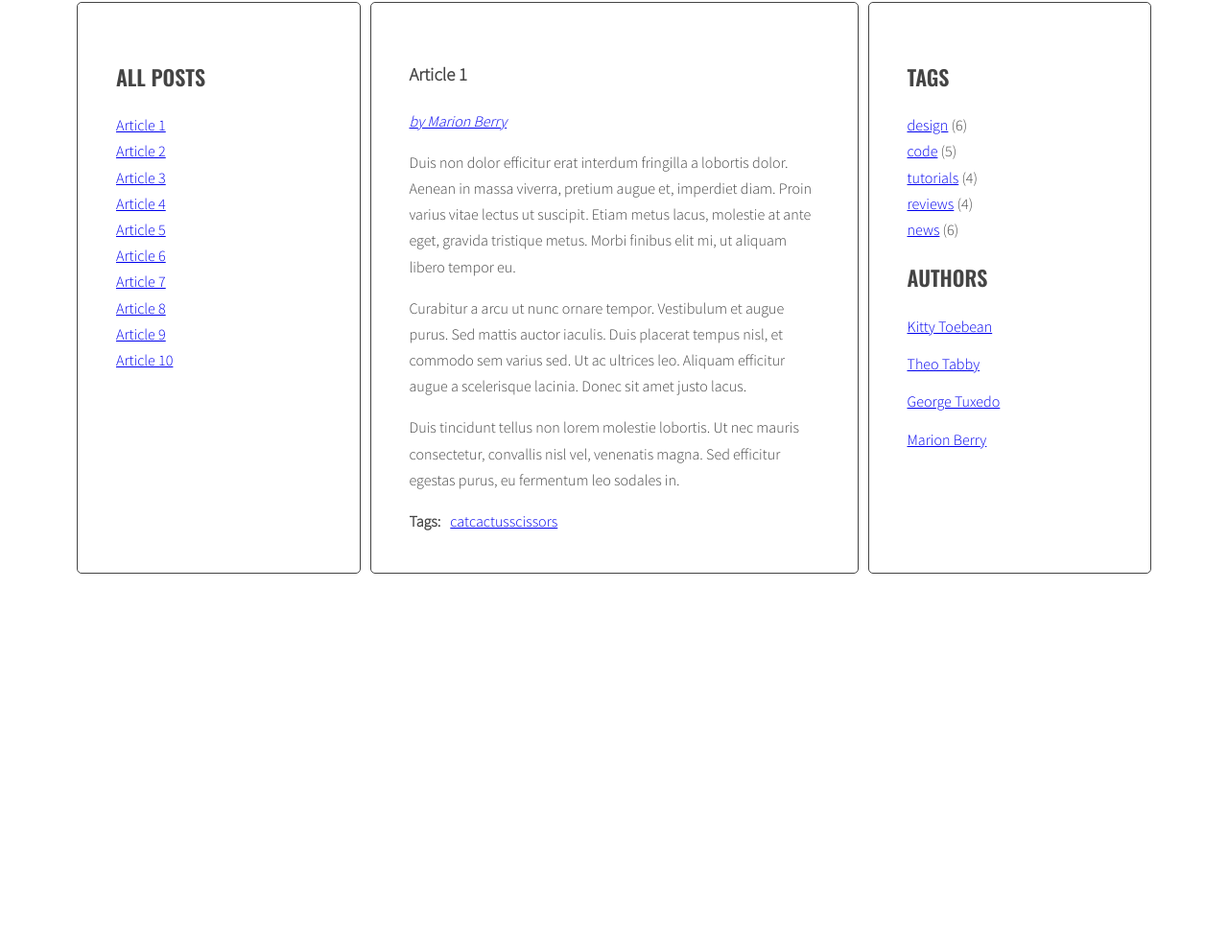
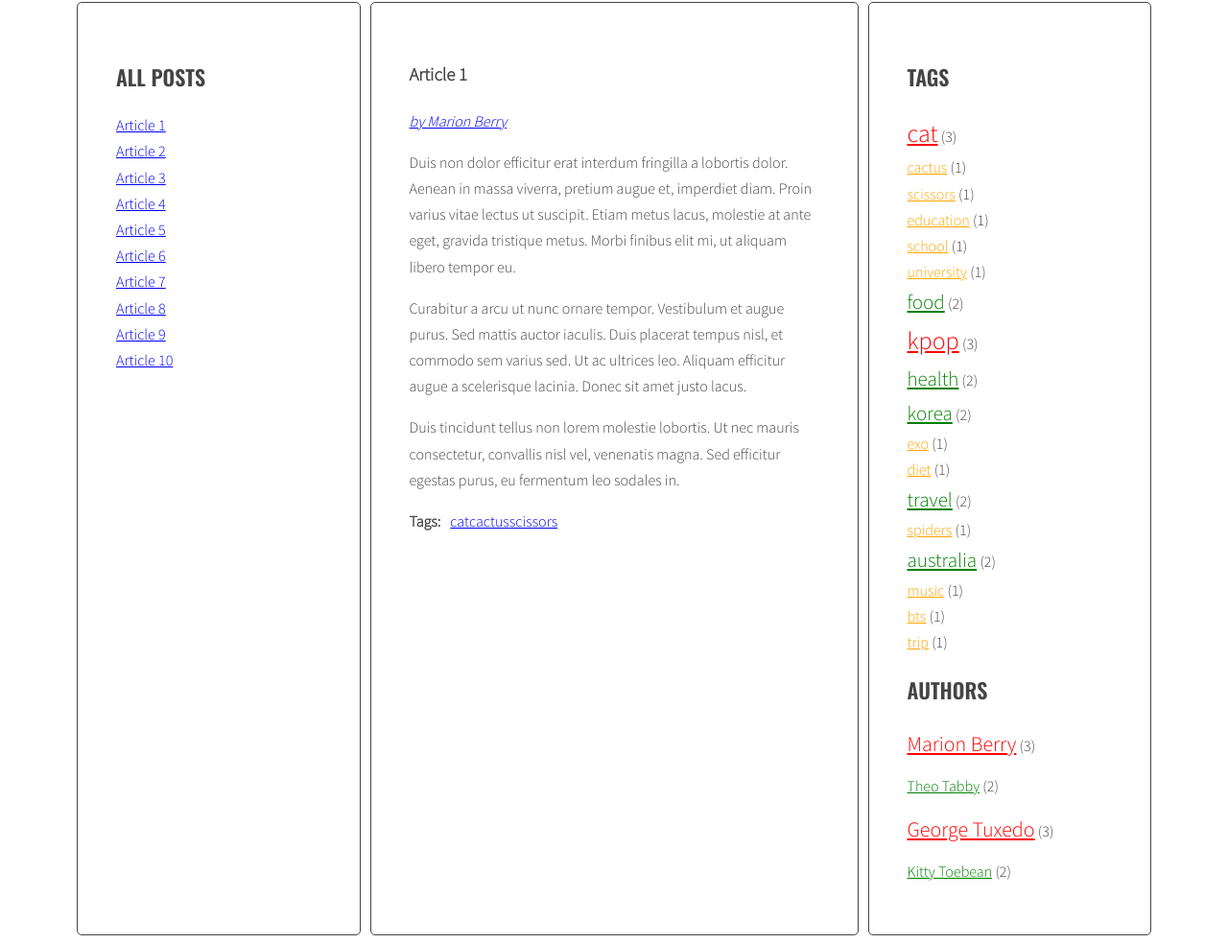
Before and after one commit to Lilix250/javascript-blog, a website: page index.html in a window 1280 px wide. Shown: the part 241-1224 px from the top of the page at 96% size. Before the commit the page ends 847 px from the top, so only its background shows below. Drawn offline with nearby package versions, Linux system fonts and the light colour scheme.

Commit message:
add authors

```diff
--- a/index.html
+++ b/index.html
@@ -49,7 +49,7 @@
                             </ul>
                         </div>
                     </article>
-                    <article class="post" id="article-3" data-author="George Tuxedo" data-tags="sport football germany">
+                    <article class="post" id="article-3" data-author="George Tuxedo" data-tags="cat food">
                         <h3 class="post-title">Article 3</h3>
                         <p class="post-author"></p>
                         <div class="post-content">
@@ -64,7 +64,7 @@
                             </ul>
                         </div>
                     </article>
-                    <article class="post" id="article-4" data-author="Kitty Toebean" data-tags="politics usa trump">
+                    <article class="post" id="article-4" data-author="Kitty Toebean" data-tags="cat kpop">
                         <h3 class="post-title">Article 4</h3>
                         <p class="post-author"></p>
                         <div class="post-content">
@@ -80,7 +80,7 @@
                             </ul>
                         </div>
                     </article>
-                    <article class="post" id="article-5" data-author="Marion Berry" data-tags="technology apple iphone">
+                    <article class="post" id="article-5" data-author="Marion Berry" data-tags="health korea">
                     <h3 class="post-title">Article 5</h3>
                     <p class="post-author"></p>
                     <div class="post-content">
@@ -96,7 +96,7 @@
                         </ul>
                     </div>
                     </article>
-                    <article class="post" id="article-6" data-author="George Tuxedo" data-tags="enviroment climate">
+                    <article class="post" id="article-6" data-author="George Tuxedo" data-tags="kpop exo">
                     <h3 class="post-title">Article 6</h3>
                     <p class="post-author"></p>
                     <div class="post-content">
@@ -128,7 +128,7 @@
                         </ul>
                     </div>
                     </article>
-                    <article class="post" id="article-8" data-author="Theo Tabby" data-tags="fashion clothes">
+                    <article class="post" id="article-8" data-author="Theo Tabby" data-tags="travel spiders australia">
                     <h3 class="post-title">Article 8</h3>
                     <p class="post-author"></p>
                     <div class="post-content">
@@ -180,11 +180,6 @@
                 <aside class="sidebar">
                     <h2 class="section-title">Tags</h2>
                     <ul class="list tags">
-                    <li><a href="#">design</a> <span>(6)</span></li>
-                    <li><a href="#">code</a> <span>(5)</span></li>
-                    <li><a href="#">tutorials</a> <span>(4)</span></li>
-                    <li><a href="#">reviews</a> <span>(4)</span></li>
-                    <li><a href="#">news</a> <span>(6)</span></li>
                     </ul>
                     <h2 class="section-title">Authors</h2>
                     <ul class="list authors">
--- a/js/script.js
+++ b/js/script.js
@@ -23,7 +23,10 @@ const titleClickHandler = function(event){
 const optArticleSelector = '.post',
   optTitleSelector = '.post-title',
   optTitleListSelector = '.titles',
-  optArticleTagsSelector = '.post-tags .list';
+  optArticleTagsSelector = '.post-tags .list',
+  optTagsListSelector = '.tags.list',
+  optCloudClassCount = 3,
+  optCloudClassPrefix = 'tag-size';
 
 function generateTitleLinks(customSelector = ''){
 
@@ -48,8 +51,35 @@ function generateTitleLinks(customSelector = ''){
 
 generateTitleLinks();
 
+function calculateTagsParams(tags) {
+  const tagNumbers = [];
+  for (let tag in tags) {
+    const tagNumber = tags[tag];
+    tagNumbers.push(tagNumber);
+  }
+
+  return {
+    min: Math.min(...tagNumbers),
+    max: Math.max(...tagNumbers)
+  };
+}
+
+function calculateTagClass(count, params) {
+  console.log('count', count, 'params', params);
+  const average = (params['min'] + params['max']) / 2;
+  if (count == params['min']) {
+    return '1';
+  }
+  if ( count == params['max']) {
+    return '3';
+  }
+  if ( count == average) {
+    return '2';
+  }
+}
 
 function generateTags() {
+  let allTags = {};
   const articles = document.querySelectorAll('.post');
   for(let article of articles){
     const titleList = article.querySelector(optArticleTagsSelector);
@@ -59,8 +89,24 @@ function generateTags() {
     for(let tag of articleTagsArray){
       const linkHTML = '<li><a href="#' + 'tag-' + tag + '">' + tag + '</a></li>';
       html += linkHTML;
+      if(!allTags.hasOwnProperty(tag)){
+        /* [NEW] add generated code to allTags array */
+        allTags[tag] = 1;
+      } else {
+        allTags[tag]++;
+      }
     }
     titleList.insertAdjacentHTML('afterbegin', html);
+  }
+  /* [NEW] find list of tags in right column */
+  const tagList = document.querySelector('.tags');
+  const tagsParams = calculateTagsParams(allTags);
+  let allTagsHTML = '';
+  for(let tag in allTags){
+    // const tagLinkHTML = '<li>' + calculateTagClass(allTags[tag], tagsParams) + '</li>';
+    const tagLinkHTML = '<li><a class="tag-size-' + calculateTagClass(allTags[tag], tagsParams) + '" href="#tag-' + tag + '">' + tag  + '</a> (' + allTags[tag] + ') </li>';
+    allTagsHTML += tagLinkHTML;
+    tagList.innerHTML = allTagsHTML;
   }
 }
 generateTags();
@@ -93,16 +139,58 @@ addClickListenersToTags();
 
 
 function generateAuthors() {
+  let allAuthors = {};
   const articles = document.querySelectorAll('.post');
   for(let article of articles){
     const articleAuthor = article.getAttribute('data-author');
     const linkHTML = '<a href="#author-' + articleAuthor +'">by '+ articleAuthor +'</a>';
     const postAuthor = article.querySelector('.post-author');
     postAuthor.insertAdjacentHTML('afterbegin' , linkHTML);
+
+    if(!allAuthors.hasOwnProperty(articleAuthor)) {
+      allAuthors[articleAuthor] = 1;
+    } else {
+      allAuthors[articleAuthor]++;
+    }
+  }
+
+  const authorList = document.querySelector('.authors');
+  const authorsParams = calculateAuthorsParams(allAuthors);
+  let allAuthorsHTML = '';
+  for(let author in allAuthors) {
+    const authorLinkHTML = '<li><a class="author-size-' + calculateAuthorClass(allAuthors[author], authorsParams) + '" href="#tag-' + author + '">' + author  + '</a> (' + allAuthors[author] + ') </li>';
+    allAuthorsHTML += authorLinkHTML;
+    authorList.innerHTML = allAuthorsHTML;
+
   }
 }
 
 generateAuthors();
+
+function calculateAuthorsParams(authors) {
+  const authorNumbers = [];
+  for (let author in authors) {
+    const authorNumber = authors[author];
+    authorNumbers.push(authorNumber);
+  }
+
+  return {
+    min: Math.min(...authorNumbers),
+    max: Math.max(...authorNumbers)
+  };
+}
+
+
+function calculateAuthorClass(count, params) {
+  if (count == params['min']) {
+    return '1';
+  }
+  if ( count == params['max']) {
+    return '2';
+  }
+}
+
+
 
 const authorClickHandler = function(event) {
   event.preventDefault();
--- a/sass/style.scss
+++ b/sass/style.scss
@@ -118,3 +118,30 @@ body {
     margin: 0 10px 0 0;
   }
 }
+
+
+.tag-size-1 {
+  font-size: 16px;
+  color: orange;
+}
+
+.tag-size-2 {
+  font-size: 21px;
+  color: green;
+}
+
+.tag-size-3 {
+  font-size: 26px;
+  color: red;
+}
+/*Authors*/
+
+.author-size-1 {
+  font-size: 16px;
+  color: green;
+}
+
+.author-size-2 {
+  font-size: 22px;
+  color: red;
+}
```
Also changed, not shown: css/style.css, 1 other file.
